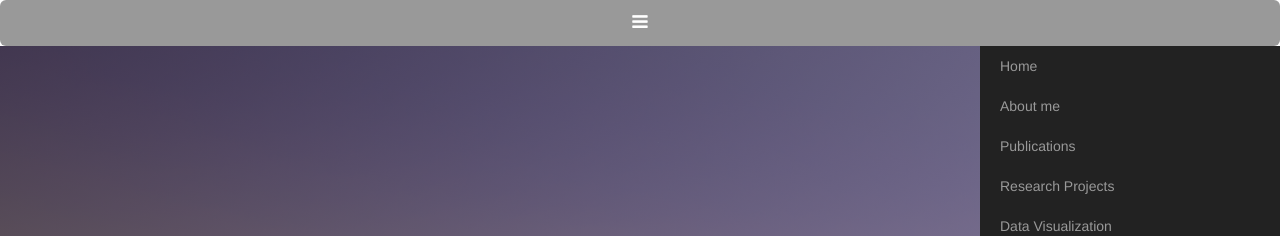
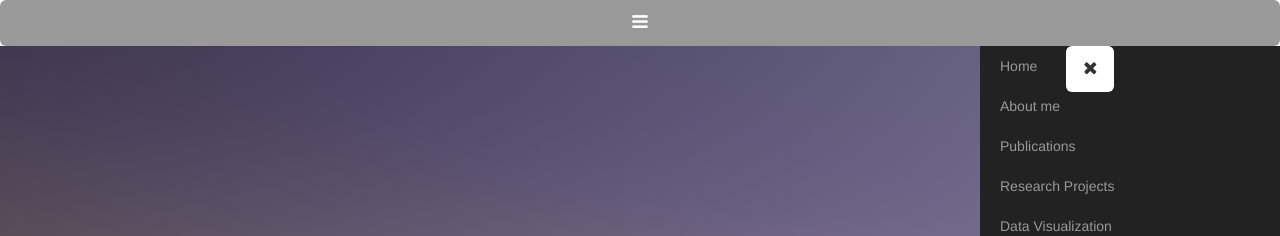
Before and after one commit to ekidando/Kidando, a Jekyll site: the page index.html, which Jekyll copies as it is, in a window 1280 px wide. Shown: the top 236 px of the page. Built offline with Jekyll 4.4.1, drawn with Linux system fonts in a browser that asks for light colours; nearby versions of some CDN libraries; some web fonts are replaced.

Commit message:
Update index.html

```diff
--- a/index.html
+++ b/index.html
@@ -26,7 +26,7 @@
 <a id="menu-toggle" href="#" class="btn btn-dark btn-lg toggle"><i class="fa fa-bars"></i></a>
 <nav id="sidebar-wrapper">
   <ul class="sidebar-nav">
-
+      <a id="menu-close" href="#" class="btn btn-light btn-lg pull-right toggle"><i class="fa fa-times"></i></a>
     <li><a href="#top" onclick = $("#menu-close").click(); >Home</a></li>
     <li><a href="#about" onclick = $("#menu-close").click(); >About me</a></li>
     <li><a href="File/publication.html" onclick = $("#menu-close").click(); >Publications</a></li>
```
